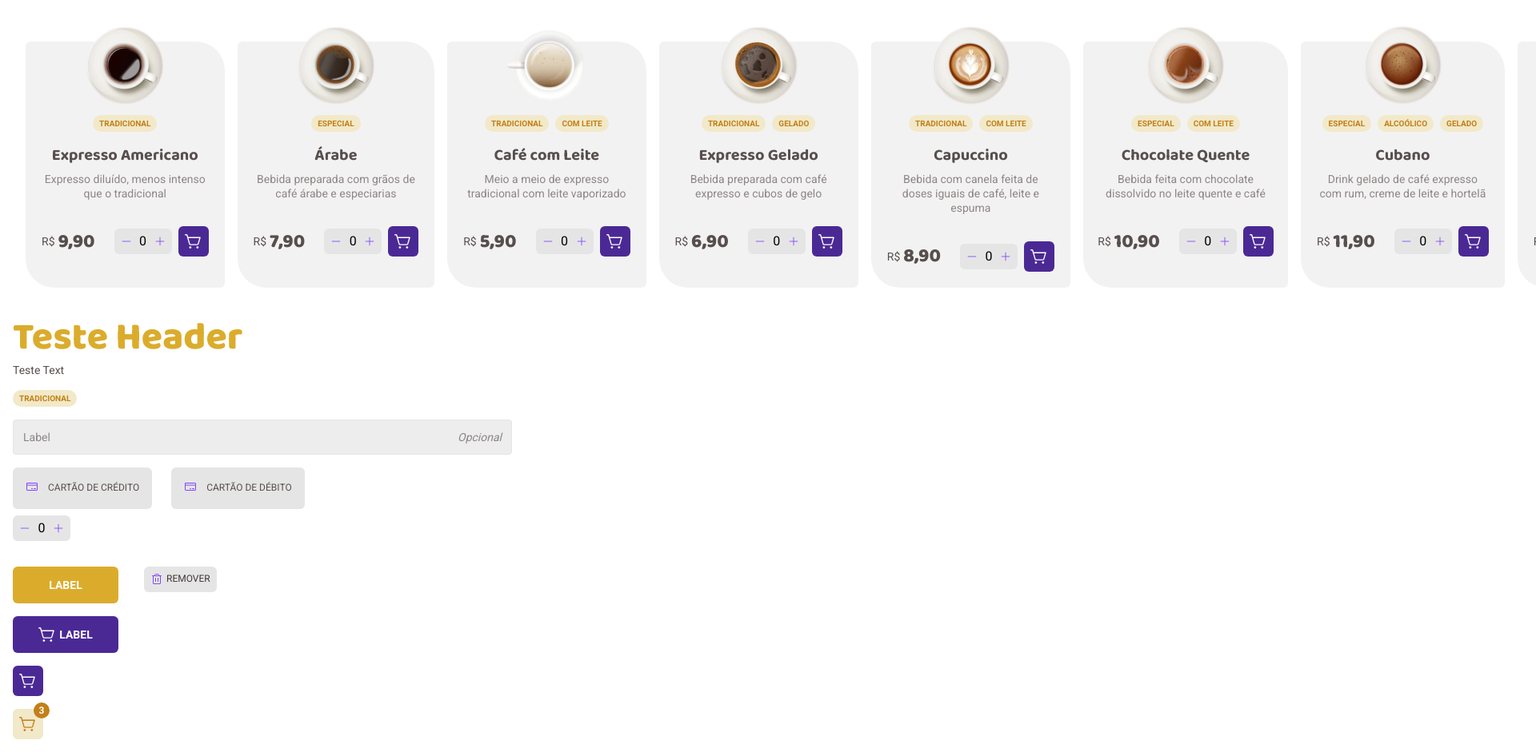
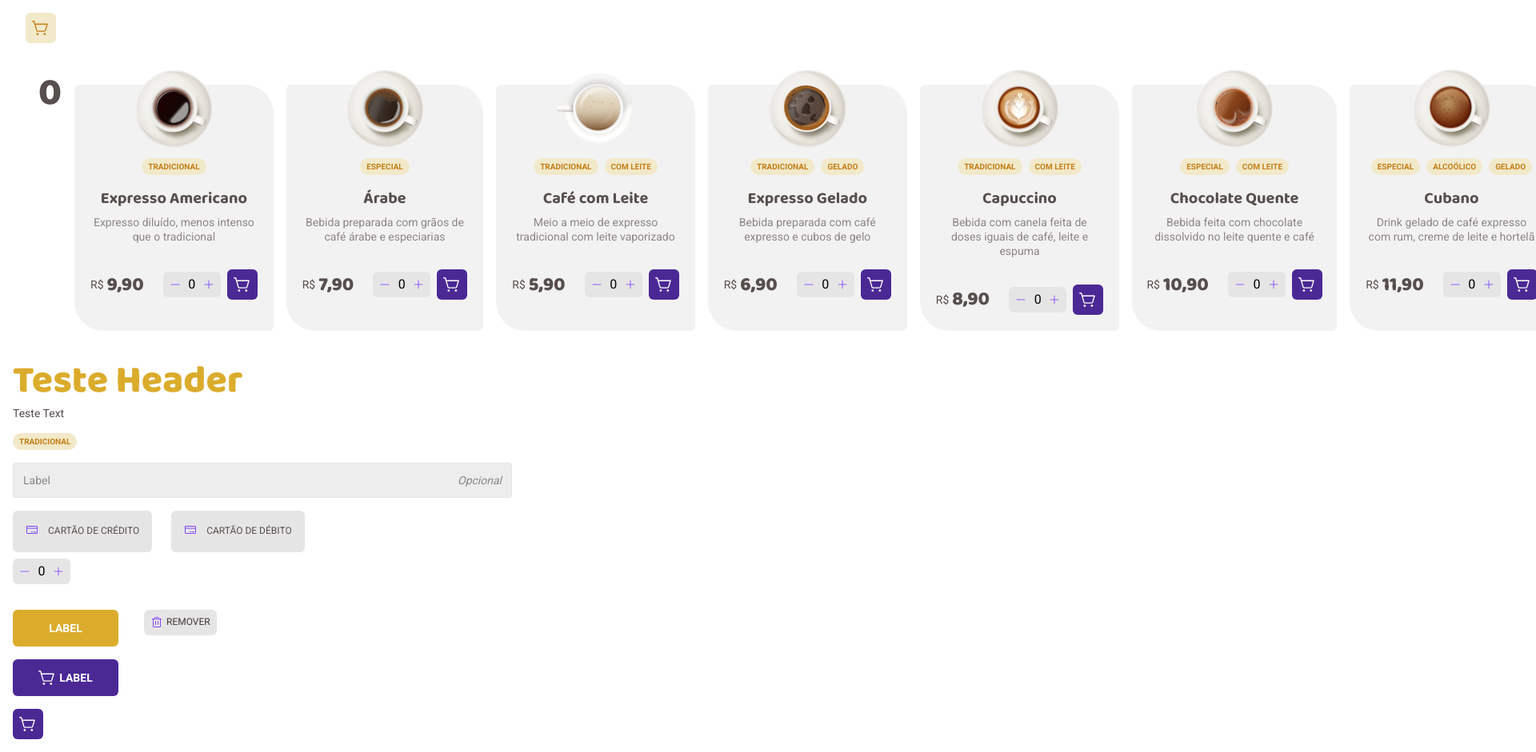
Before and after one commit to alex-britto/PDCoffe, a React (Vite) app: page / in a window 1280 px wide. Shown: the top 941 px of the page at 80% size, 1920 px wide, since content can reach past the window. Built offline with nearby package versions, Linux system fonts and the light colour scheme; data requests are answered from the project's data file.

Commit message:
add CatalogList component

```diff
--- a/package.json
+++ b/package.json
@@ -6,7 +6,8 @@
   "scripts": {
     "dev": "vite",
     "build": "tsc && vite build",
-    "preview": "vite preview"
+    "preview": "vite preview",
+    "server": "json-server --watch db.json"
   },
   "dependencies": {
     "@types/styled-components": "^5.1.26",
--- a/src/App.tsx
+++ b/src/App.tsx
@@ -1,9 +1,9 @@
 import { ShoppingCartSimple, Trash } from "phosphor-react"
-import { useEffect, useState } from "react"
+import { useState } from "react"
 import { ThemeProvider } from "styled-components"
 import {
   Button,
-  CatalogItem,
+  CatalogList,
   NumberInput,
   SelectInputList,
   Status,
@@ -11,19 +11,9 @@ import {
   TypographyV2,
 } from "./components"
 import { defaultTheme } from "./styles/themes/defaultTheme"
-import { api } from "./services"
-
-//QUAL O MELHOR LOCAL/ARQUIVO PARA COLAR AS INTERFACES?
-interface ICoffeeItem {
-  id: number
-  imageSrc: string
-  title: string
-  description: string
-  tags: string[]
-  price: number
-}
 
 function App() {
+  const [totalCartItems, setTotalCartItems] = useState<number>()
   const [numberInputValue, setNumberInputValue] = useState(0)
   const selectInputItems = [
     {
@@ -35,47 +25,27 @@ function App() {
       title: "cartão de débito",
     },
   ]
-  const [data, setData] = useState<ICoffeeItem[]>()
-  const [isDataLoading, setIsDataLoading] = useState<boolean>()
-  const getData = async () => {
-    setIsDataLoading(true)
-    try {
-      const response = await api.get("/coffees")
-      setData(response.data)
-    } catch (err) {
-      console.log(err.message)
-    } finally {
-      setIsDataLoading(false)
-    }
-  }
-  useEffect(() => {
-    getData()
-  }, [])
+
   return (
     <ThemeProvider theme={defaultTheme}>
-      {isDataLoading ? (
-        <TypographyV2 variant="h1" family="header">
-          CARREGANDO...
-        </TypographyV2>
-      ) : (
-        <div className="flex gap-4 m-8">
-          {!!data &&
-            data.map((item) => {
-              return (
-                <CatalogItem
-                  key={item?.id}
-                  imageSrc={item?.imageSrc}
-                  title={item?.title}
-                  tags={item?.tags}
-                  description={item?.description}
-                  price={item?.price}
-                  onCartClick={(e) => console.log("Itens adicionados:", e)}
-                />
-              )
-            })}
-        </div>
-      )}
-
+      <div className="m-4">
+        <Button
+          bgColor={defaultTheme.colors.yellow.light}
+          itemsQuantity={totalCartItems}
+          badgeColor={defaultTheme.colors.yellow.dark}
+          icon={
+            <ShoppingCartSimple
+              size={22}
+              color={defaultTheme.colors.yellow.dark}
+            />
+          }
+          onClick={() => console.log("test")}
+          className="m-4"
+        />
+      </div>
+      <div className="m-4">
+        <CatalogList onTotalSelectedItemsChange={setTotalCartItems} />
+      </div>
       <div className="m-4">
         <TypographyV2
           family="header"
@@ -139,19 +109,6 @@ function App() {
             onClick={() => console.log("test")}
             className="m-4"
           />
-          <Button
-            bgColor={defaultTheme.colors.yellow.light}
-            itemsQuantity={3}
-            badgeColor={defaultTheme.colors.yellow.dark}
-            icon={
-              <ShoppingCartSimple
-                size={22}
-                color={defaultTheme.colors.yellow.dark}
-              />
-            }
-            onClick={() => console.log("test")}
-            className="m-4"
-          />
         </div>
         <div>
           <Button
--- /dev/null
+++ b/src/components/CatalogList/CatalogList.tsx
@@ -0,0 +1,77 @@
+import { useEffect, useState } from "react"
+import { api } from "../../services"
+import { CatalogItem, TypographyV2 } from "../index"
+
+//QUAL O MELHOR LOCAL/ARQUIVO PARA COLAR AS INTERFACES?
+interface ICoffeeItem {
+  id: number
+  imageSrc: string
+  title: string
+  description: string
+  tags: string[]
+  price: number
+}
+
+interface CatalogListProps {
+  list?: ICoffeeItem[]
+  routePath?: string // ?
+  totalSelectedItems?: number
+  onTotalSelectedItemsChange: (e: number) => void
+}
+
+export const CatalogList = ({
+  list,
+  routePath,
+  onTotalSelectedItemsChange,
+}: CatalogListProps) => {
+  const [totalItems, setTotalItems] = useState(0)
+  const [data, setData] = useState<ICoffeeItem[]>()
+  const [isDataLoading, setIsDataLoading] = useState<boolean>()
+  const getData = async () => {
+    setIsDataLoading(true)
+    try {
+      const response = await api.get("/coffees")
+      setData(response.data)
+    } catch (err) {
+      console.log(err.message)
+      console.log("DEU RUIM")
+    } finally {
+      setIsDataLoading(false)
+    }
+  }
+  useEffect(() => {
+    getData()
+  }, [])
+  useEffect(() => {
+    onTotalSelectedItemsChange(totalItems)
+  }, [totalItems])
+  return (
+    <>
+      {isDataLoading ? (
+        <TypographyV2 variant="h1" family="header">
+          CARREGANDO...
+        </TypographyV2>
+      ) : (
+        <div className="flex gap-4 m-8">
+          <TypographyV2 variant="h1" family="header">
+            {totalItems}
+          </TypographyV2>
+          {!!data &&
+            data.map((item) => {
+              return (
+                <CatalogItem
+                  key={item?.id}
+                  imageSrc={item?.imageSrc}
+                  title={item?.title}
+                  tags={item?.tags}
+                  description={item?.description}
+                  price={item?.price}
+                  onCartClick={(e) => setTotalItems((prev) => prev + e)}
+                />
+              )
+            })}
+        </div>
+      )}
+    </>
+  )
+}
--- a/src/components/Typography/TypographyV2.tsx
+++ b/src/components/Typography/TypographyV2.tsx
@@ -2,7 +2,7 @@ import styled, { css } from "styled-components"
 
 //cria a InterfaceDefault, sem as props específicas
 interface TypographyProps {
-  children: string
+  children: string | number
   as?: any
   color?: string
   className?: string
--- a/src/components/index.ts
+++ b/src/components/index.ts
@@ -6,3 +6,4 @@ export { Status } from "./Status/Status"
 export { Typography } from "./Typography/Typography"
 export { TypographyV2 } from "./Typography/TypographyV2"
 export { CatalogItem } from "./CatalogItem/CatalogItem"
+export { CatalogList } from "./CatalogList/CatalogList"
```
